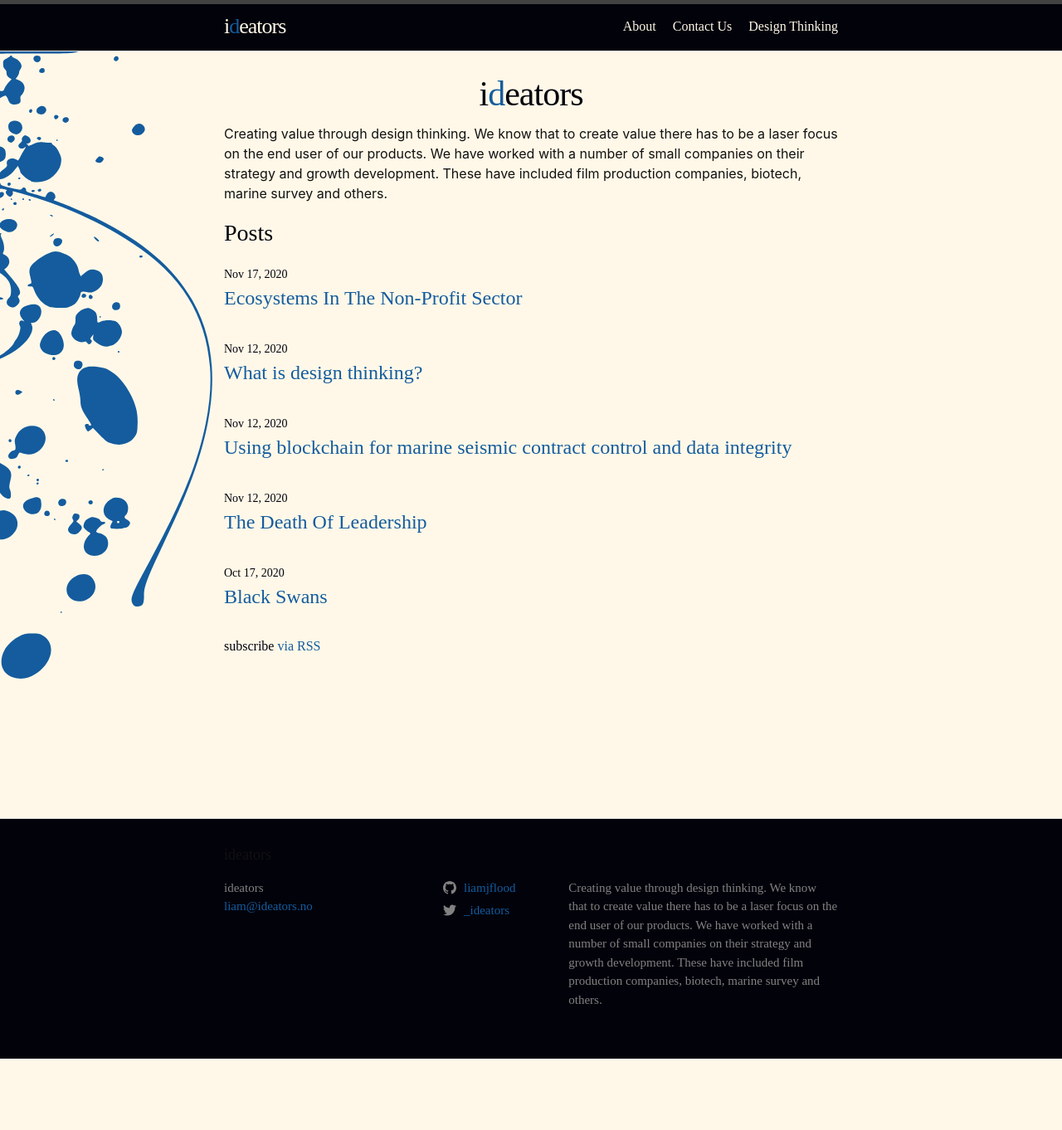
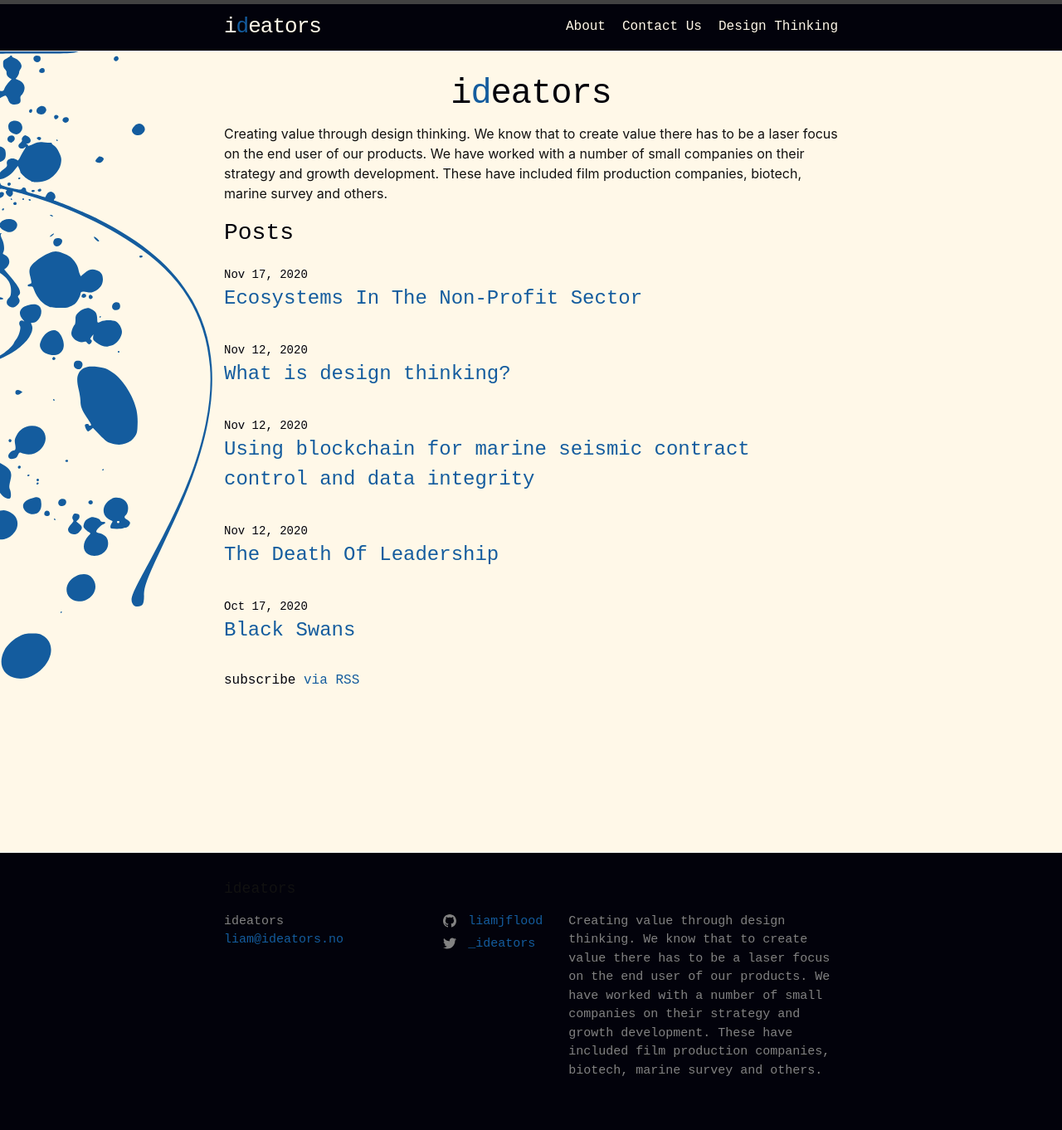
Before and after one commit to madfolio/old_website2, a Jekyll site: the page built from index.markdown, in a window 1280 px wide. Shown: the whole page at 83% size. Built offline with Jekyll 4.4.1, drawn with Linux system fonts in a browser that asks for light colours; some web fonts are replaced; before the commit the page ends 1276 px from its top, so only the background shows below that.

Commit message:
Update custom.scss

```diff
--- a/_sass/custom.scss
+++ b/_sass/custom.scss
@@ -3,7 +3,7 @@
   --white: #FFF8E8;
   --accent: #145C9E;
   --base_font: 'Roboto', sans-serif;
-  --accent_font: 'Bungee Outline', cursive;
+  --accent_font: 'Syne Mono', monospace;
 
 
 /// Original Colours - https://coolors.co/generate
```
